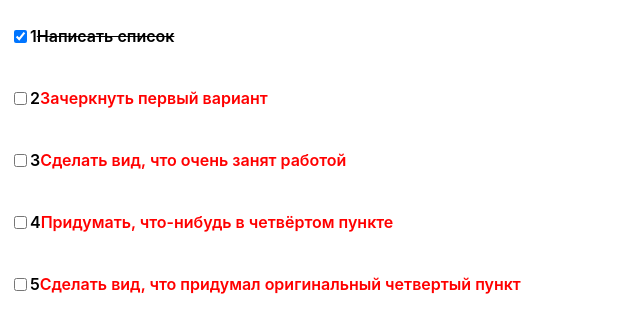
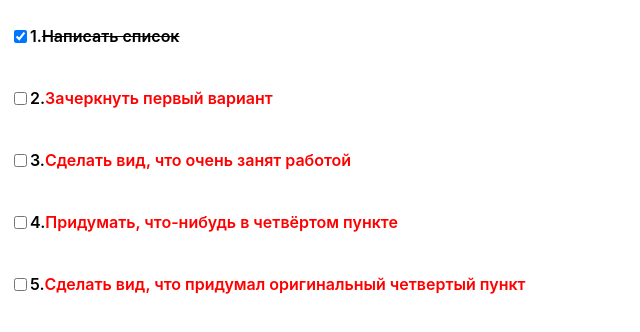
Before and after one commit to MironRibkin/TMS-homework-react, a React (Create React App) app: page / in a window 1280 px wide. Shown: the top 332 px of the page, without its empty margins (0-640 px from the left). Built offline with nearby package versions, Linux system fonts and the light colour scheme.

Commit message:
completed

```diff
--- a/src/index.js
+++ b/src/index.js
@@ -17,7 +17,4 @@ ReactDOM.render(
     document.getElementById('root')
 );
 
-// If you want to start measuring performance in your app, pass a function
-// to log results (for example: reportWebVitals(console.log))
-// or send to an analytics endpoint. Learn more: https://bit.ly/CRA-vitals
 reportWebVitals();
--- a/src/taskList.js
+++ b/src/taskList.js
@@ -18,7 +18,7 @@ export const TaskList = (props) => {
     return (<div style={style} onClick={toggleCheckbox}>
         <input type='checkbox' defaultChecked={done} checked={done}/>
         <span className='keys'>
-            {props.number}
+            {props.number}.
         </span>
         <p className='text' style={{textDecoration: done ? 'line-through' : 'none', color: done ? 'black' : 'red'}}>
             {props.text}
```
